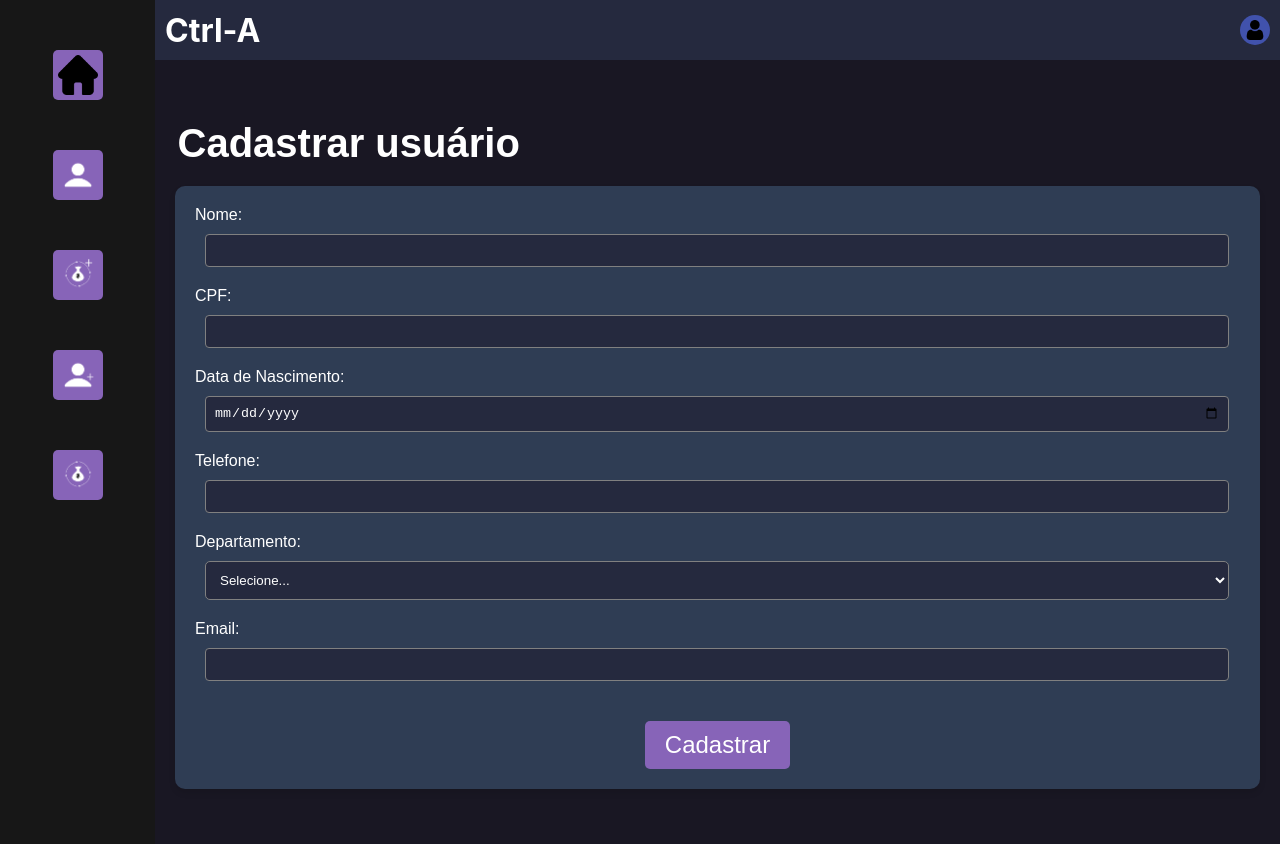
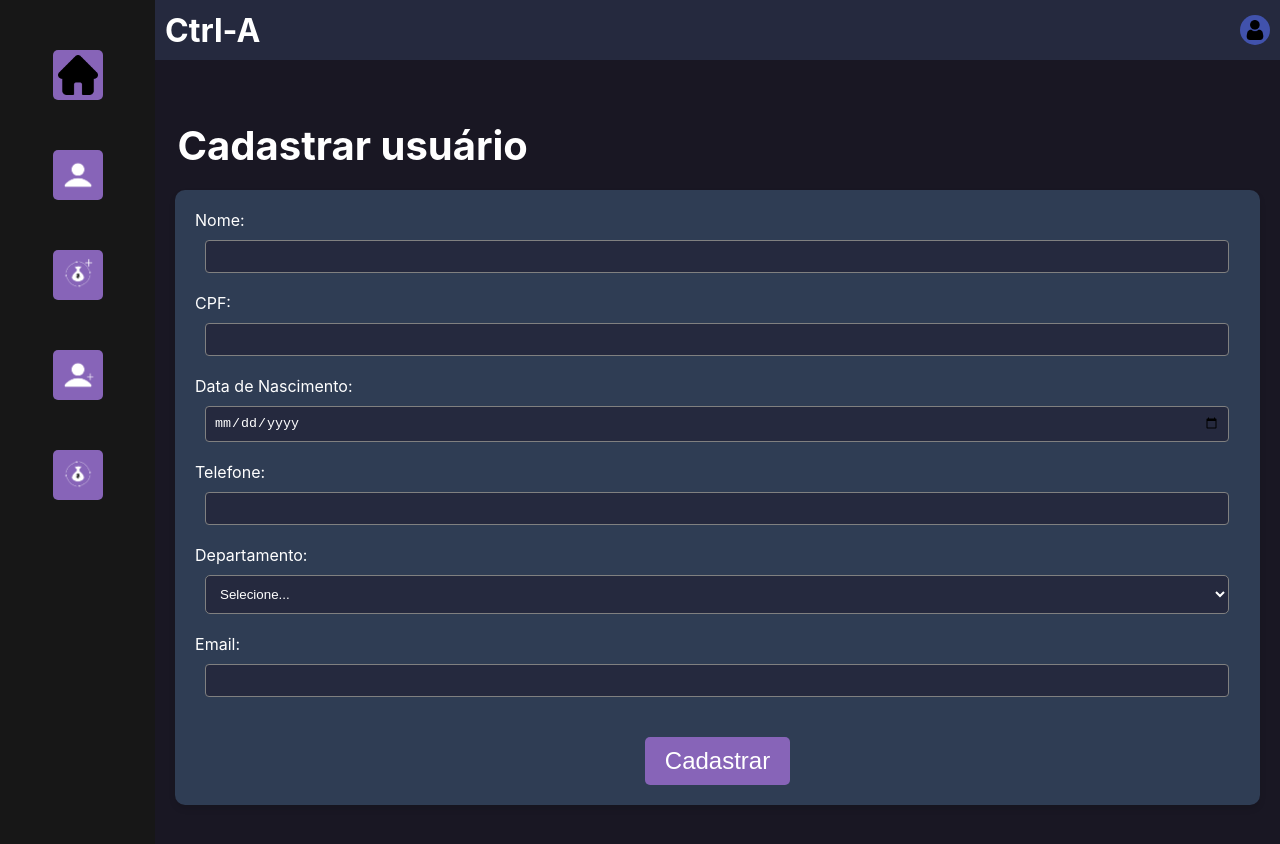
Before and after one commit to equipe-javali/API_3_FRONT, a React (Create React App) app in the folder ctrl-a/: page /CadastroUsuario in a window 1280 px wide. Shown: the top 844 px of the page. Built offline with nearby package versions, Linux system fonts and the light colour scheme.

Commit message:
GERAL - removi o font-family

```diff
--- a/ctrl-a/src/pages/css/criarUsuario.css
+++ b/ctrl-a/src/pages/css/criarUsuario.css
@@ -2,7 +2,6 @@
   padding-top: 5%;
   padding-bottom: 5%;
   margin: 0;
-  font-family: Arial, sans-serif;
   height: 100%;
 }
 
@@ -17,7 +16,6 @@
   margin-top: 5px;
   margin-bottom: 5px;
   font-size: 5vh;
-  font-family: Arial, sans-serif;
   color: #fff;
   text-align: left;
   padding-left: 2%;
@@ -29,7 +27,6 @@
   font-size: 4vh;
   text-align: left;
   padding-left: 3%;
-  font-family: 'Arial Narrow Bold', sans-serif;
 }
 
 
--- a/ctrl-a/src/pages/css/visualizarUsuario.css
+++ b/ctrl-a/src/pages/css/visualizarUsuario.css
@@ -25,7 +25,6 @@
   font-size: 4vh;
   text-align: left;
   padding-left: 3%;
-  font-family: 'Arial Narrow Bold', sans-serif;
 }
 
 
```
